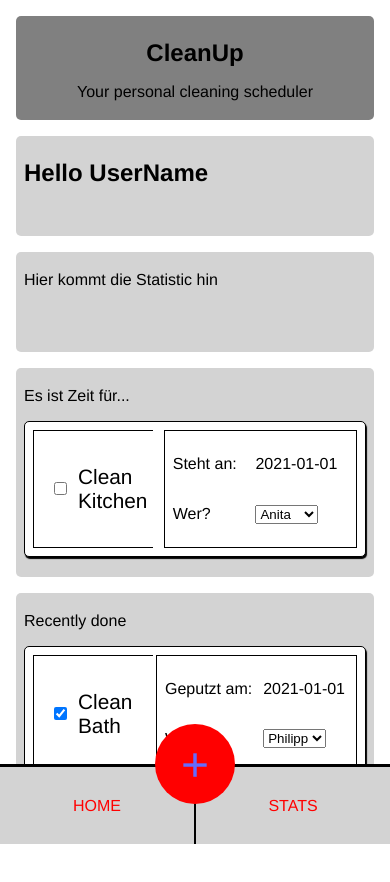
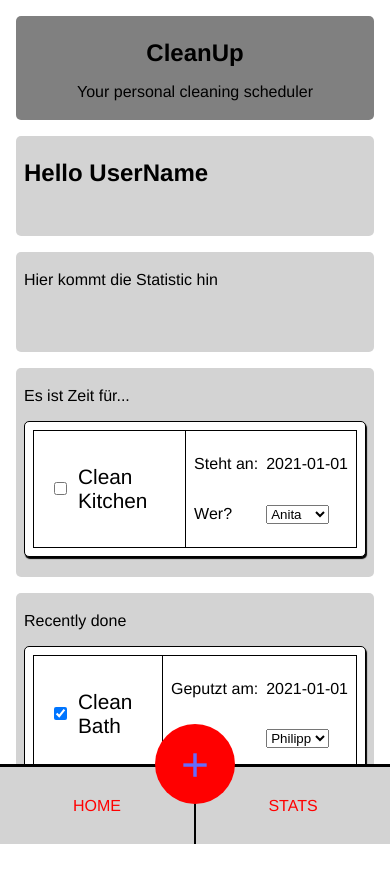
Before and after one commit to PhilippWeiss85/CleanUp, a React (Vite) app: page / in a window 390 px wide. Shown: the top 882 px of the page. Built offline with nearby package versions, Linux system fonts and the light colour scheme.

Commit message:
delete media queries

```diff
--- a/src/components/Task/Task.css
+++ b/src/components/Task/Task.css
@@ -33,20 +33,6 @@
     grid-area: left;
 }
 
-@media (min-width: 360px) and (max-width: 800px) {
-    .taskcontainer-content--left {
-        display: flex;
-        justify-content: flex-start;
-        align-items: center;
-        flex-wrap: nowrap;
-        border: 1px solid black;
-        border-right: none;
-        padding-left: 1rem;
-        background-color: white;
-        grid-area: left;
-        width: 120px;
-    }
-}
 
 .task--headline {
     font-size: 1.3rem;
```
